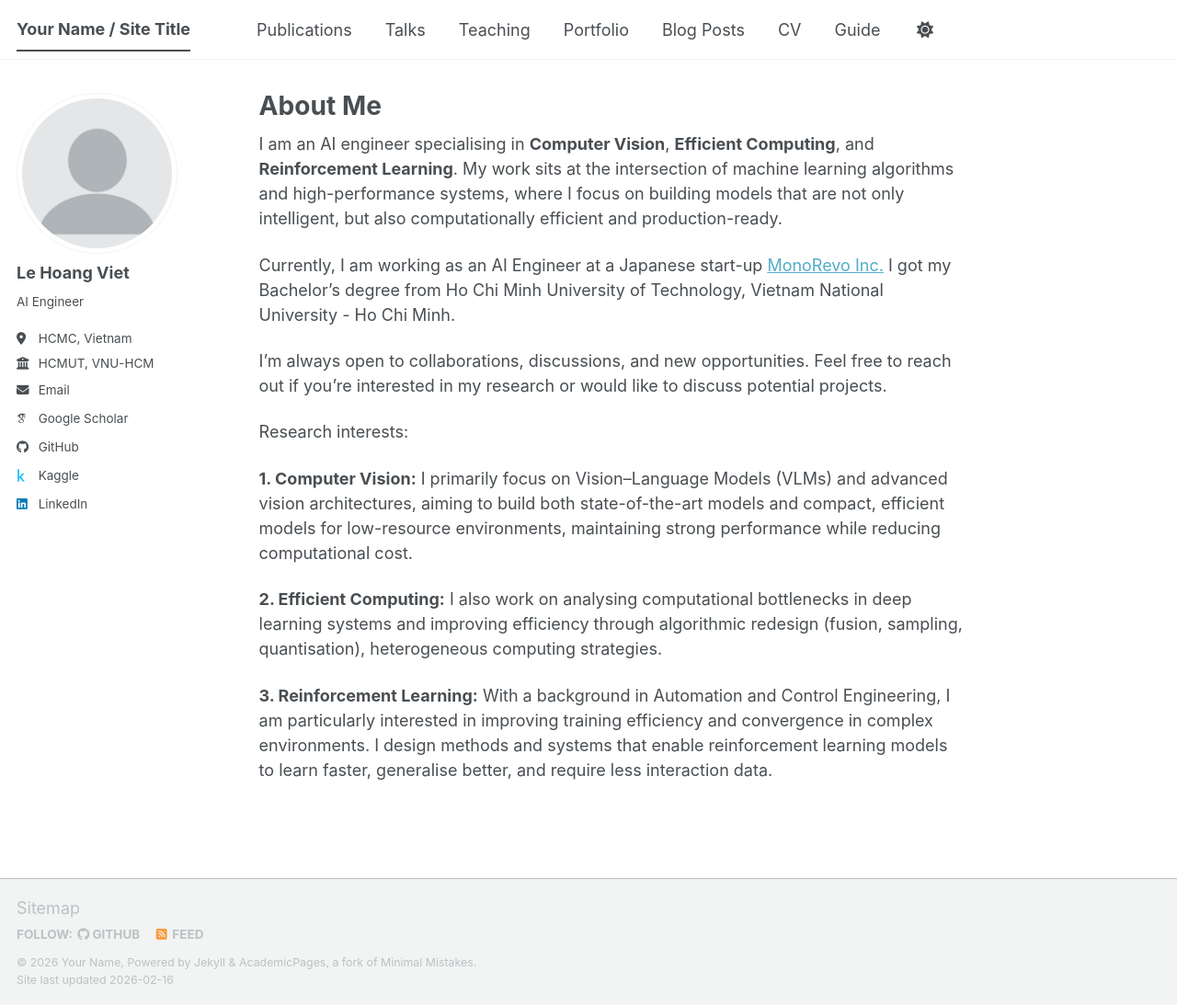
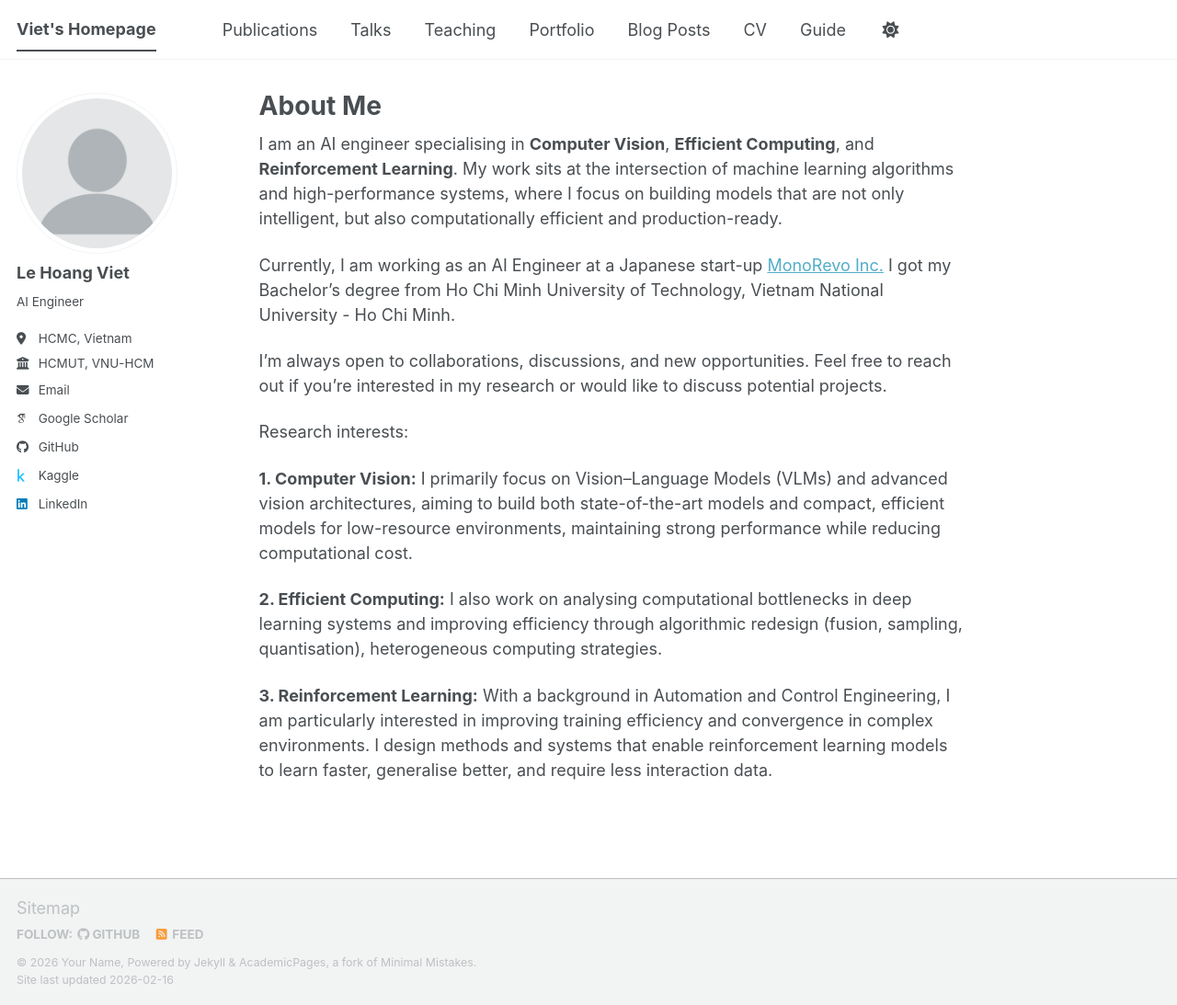
Before and after one commit to Mikyx-1/mikyx-1.github.io, a Jekyll site: the page built from _pages/about.md, in a window 1280 px wide and 1093 px high. Shown: the whole window at 92% size. Built offline with Jekyll 4.4.1, drawn with Linux system fonts in a browser that asks for light colours; some web fonts are replaced; a script bundle is joined from its source files by our own code; library files that are not in the unit come from our copies.

Commit message:
The the page name to Viet

```diff
--- a/_config.yml
+++ b/_config.yml
@@ -9,7 +9,7 @@
 # Basic Site Settings
 locale                   : "en-US"
 site_theme               : "default" # The available themes options are "default", "air", "sunrise", "mint", "dirt" and "contrast"
-title                    : "Your Name / Site Title"
+title                    : "Viet's Homepage"
 title_separator          : "-"
 name                     : &name "Your Name"
 description              : &description "Your Name's academic portfolio"   # Update this with a general description of your site, this is the default if not overridden by a page
```
